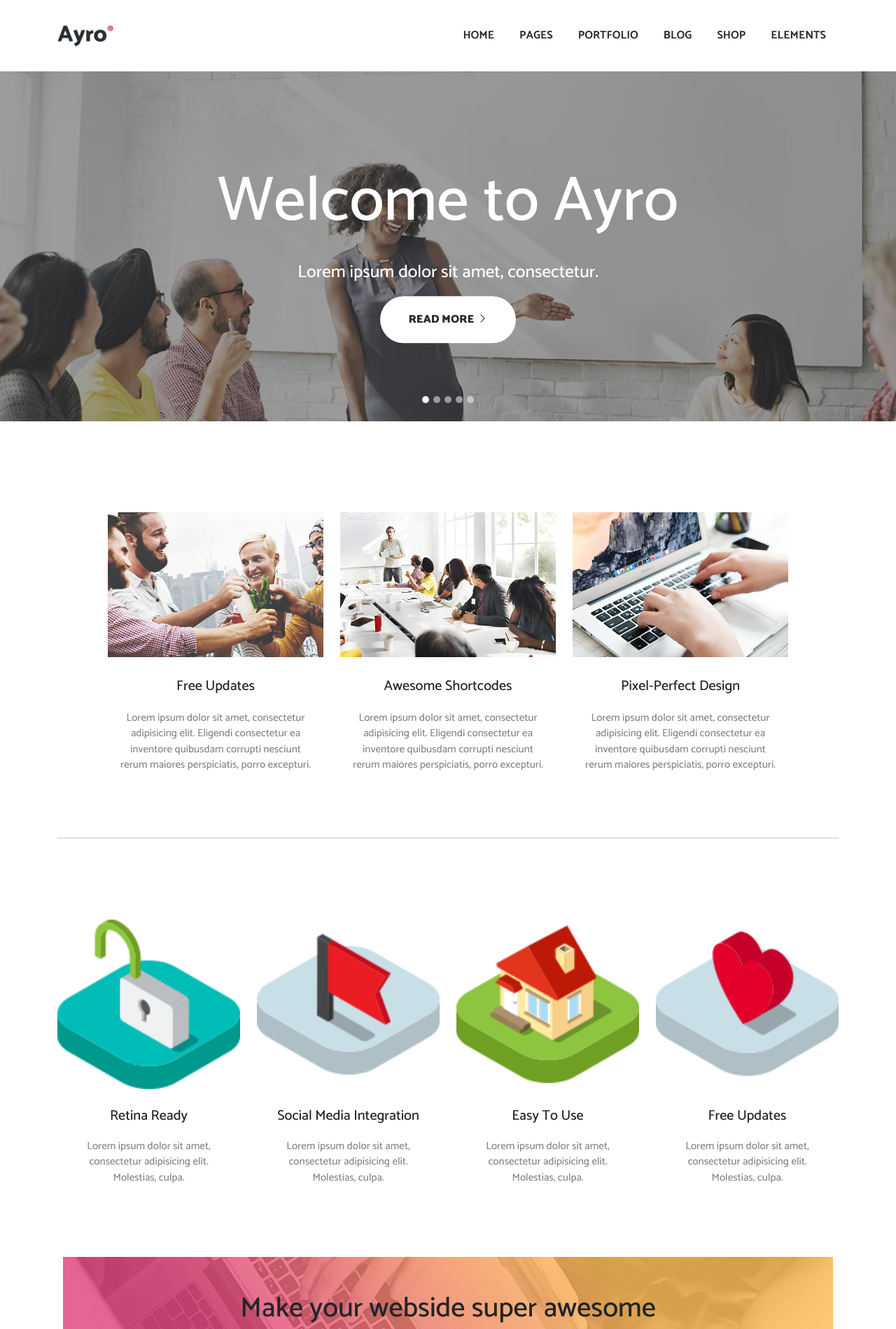
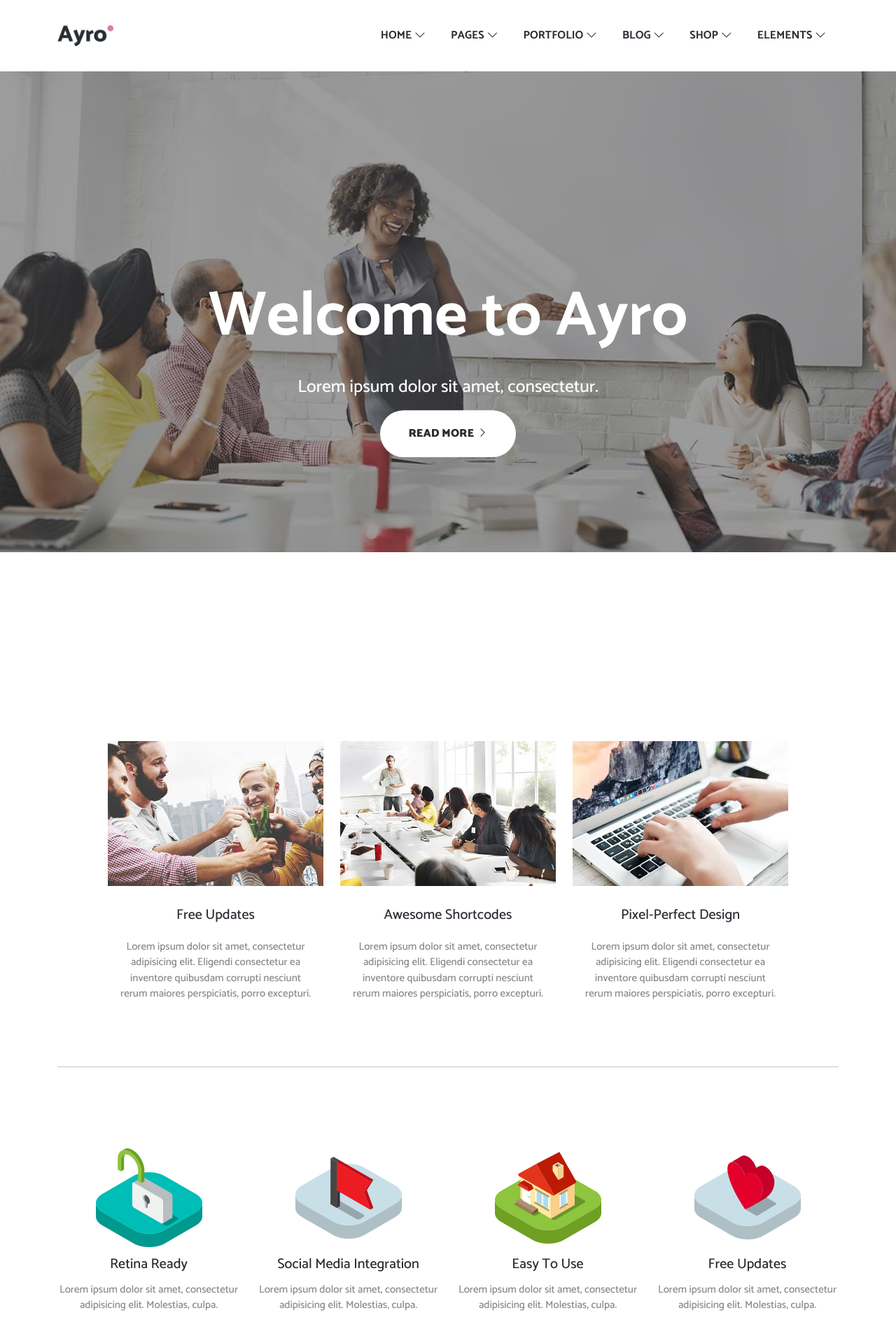
Before and after one commit to kimberlymairena/Examen-Final, a plain HTML site: page index.html in a window 1280 px wide. Shown: the top 1899 px of the page at 70% size. Drawn offline with nearby package versions, Linux system fonts and the light colour scheme; a web font is replaced by a local one.

Commit message:
Add files via upload

```diff
--- a/css/bootstrap-custom.css
+++ b/css/bootstrap-custom.css
@@ -27,6 +27,7 @@ a{
 .navbar-light .navbar-nav .show > .nav-link{
 	color: #fff;
 }
+
 .navbar-light .navbar-nav .show > .nav-link:focus,
 .navbar-light .navbar-nav .show > .nav-link:hover{
     color: #fff;
@@ -101,7 +102,7 @@ a{
 /*Altura definida para el Carousel manteniendo el aspecto de la imagen*/
 
 .carousel .carousel-item {
-  height: 500px;
+  height: 827px;
 }
 
 .carousel-item img {
--- a/css/style.css
+++ b/css/style.css
@@ -24,13 +24,14 @@ footer{
 
 
 .carousel .carousel-indicators button {
-   width: 10px;
-   height: 10px;
+   width: 15px;
+   height: 15px;
    border-radius: 100%;
  }
 
 .title-slideshow{
 	font-size: 90px;
+	font-weight: 700;
 	padding-bottom: 20px;
 }
 
@@ -46,7 +47,8 @@ footer{
 	background-color: #FFFFFF;
 	color: var(--color-negro);
 	text-transform: uppercase;
-
+	text-decoration: none;
+	font-weight: 800;
 }
 
 .read-more:hover{
@@ -63,6 +65,7 @@ footer{
 	font-size: 20px;
 	text-align: center;
 	padding: 5%;
+	color: var(--color-negro);
 }
 
 .card-info{
@@ -83,23 +86,21 @@ footer{
 	padding: 50px;
 	background-repeat: no-repeat;
 	background-position: center;
-	margin: 60px 0 60px;
+	margin: 90px 0 70px;
 }
 
 .subtitle-cta{
 	padding-bottom: 30px;
-	color: #fff;
+	color:#fff;
 }
 
 .title-cta{
-	color: #fff;
+	color:#fff;
 }
 
-.read-more{
-	text-decoration: none;
-	font-weight: 800;
-}
+
 /* ---------------------------------------------------------------------------------------------------------------*/
+
 #clients{
 	padding: 60px 0 100px;
 }
--- a/index.html
+++ b/index.html
@@ -27,22 +27,23 @@
 		  <div class="collapse navbar-collapse" id="navbar">
 			<ul class="navbar-nav ms-auto">
 			  <li class="nav-item active">
-				<a class="nav-link" href="index.html">Home</a>
+				<a class="nav-link" href="index.html">Home <i class="las la-angle-down"></i></a>
+
 			  </li>
 			  <li class="nav-item">
-				<a class="nav-link" href="#">Pages</a>
+				<a class="nav-link" href="#">Pages <i class="las la-angle-down"></i></a>
 			  </li>
 			  <li class="nav-item">
-				<a class="nav-link" href="#">Portfolio</a>
+				<a class="nav-link" href="#">Portfolio <i class="las la-angle-down"></i></a>
 			  </li>
 			  <li class="nav-item">
-				<a class="nav-link" href="#">Blog</a>
+				<a class="nav-link" href="#">Blog <i class="las la-angle-down"></i></a>
 			  </li>
 			  <li class="nav-item">
-				<a class="nav-link" href="#">Shop</a>
+				<a class="nav-link" href="#">Shop <i class="las la-angle-down"></i></a>
 			  </li>
 			  <li class="nav-item">
-				<a class="nav-link" href="#">Elements</a>
+				<a class="nav-link" href="#">Elements <i class="las la-angle-down"></i></a>
 			  </li>
 			</ul>
 
@@ -182,41 +183,28 @@
 	<div class="container">
 		<div class="row">
 
-			<article class="col-lg-3 col-sm-4 col-6">
-					<div class="card">
+				<article class="col-lg-3 col-sm-4 col-6 text-center">
 						<img src="img/Abou-Us-Icon-1.png" class="img-fluid" alt="">
-	 			            <div class="card-body">
 					      		<h3 class="card-title">Retina Ready</h3>
 								<p class="card-info">Lorem ipsum dolor sit amet, consectetur adipisicing elit. Molestias, culpa.</p>
-							</div>
-					</div>
 				</article>
-			<article class="col-lg-3 col-sm-4 col-6">
-					<div class="card">
+
+				<article class="col-lg-3 col-sm-4 col-6 text-center">
 						<img src="img/Abou-Us-Icon-2.png" class="img-fluid" alt="">
-	 			            <div class="card-body">
 					      		<h3 class="card-title">Social Media Integration</h3>
 								<p class="card-info">Lorem ipsum dolor sit amet, consectetur adipisicing elit. Molestias, culpa.</p>
-							</div>
-					</div>
 				</article>
-			<article class="col-lg-3 col-sm-4 col-6">
-					<div class="card">
+
+				<article class="col-lg-3 col-sm-4 col-6 text-center">
 						<img src="img/Abou-Us-Icon-3.png" class="img-fluid" alt="">
-	 			            <div class="card-body">
 					      		<h3 class="card-title">Easy To Use</h3>
 								<p class="card-info">Lorem ipsum dolor sit amet, consectetur adipisicing elit. Molestias, culpa.</p>
-							</div>
-					</div>
 				</article>
-			<article class="col-lg-3 col-sm-4 col-6">
-					<div class="card">
+
+				<article class="col-lg-3 col-sm-4 col-6 text-center">
 						<img src="img/Abou-Us-Icon-4.png" class="img-fluid" alt="">
-	 			            <div class="card-body">
 					      		<h3 class="card-title">Free Updates</h3>
 								<p class="card-info">Lorem ipsum dolor sit amet, consectetur adipisicing elit. Molestias, culpa.</p>
-							</div>
-					</div>
 				</article>
 		</div>
 	</div>
```
